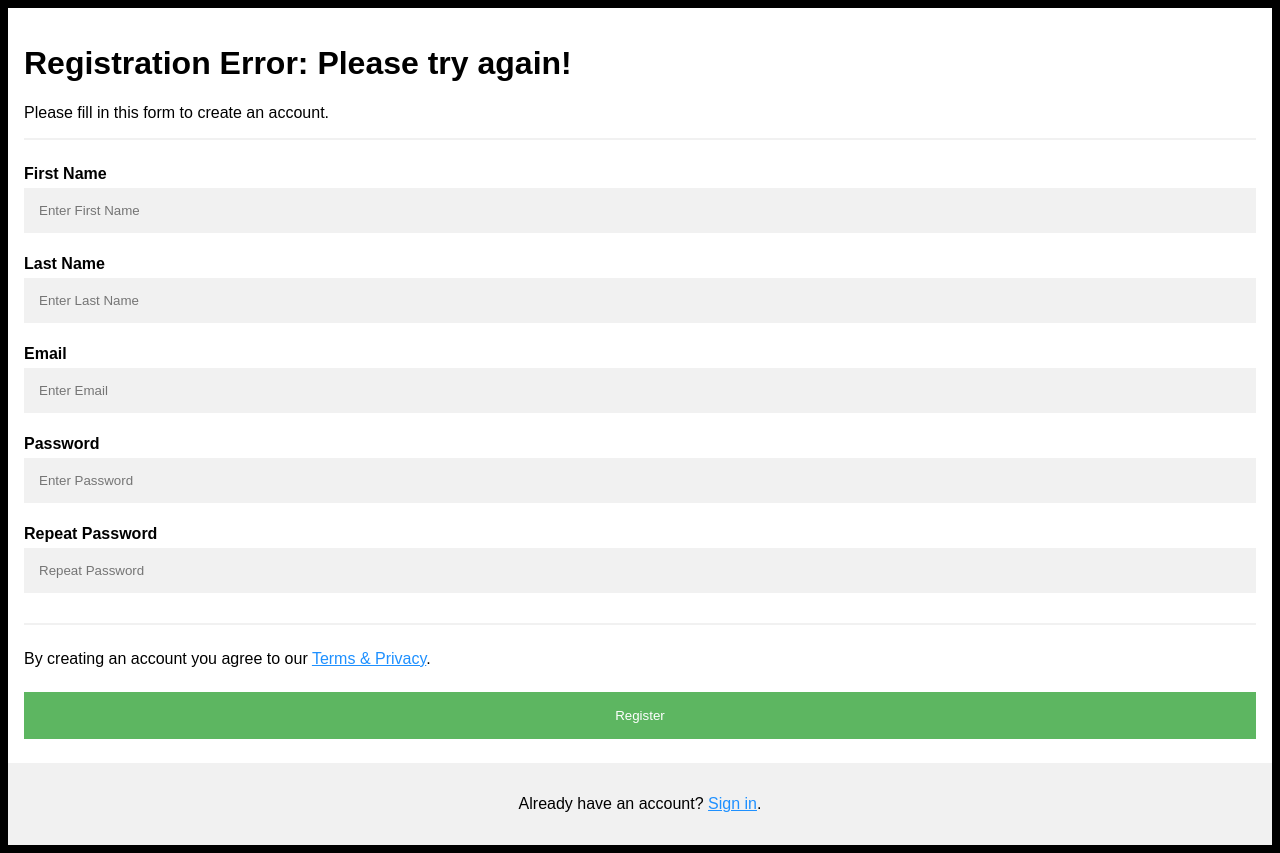
After one commit to jsmalls128/Web-dev-project, a Django app: template frisbee/templates/register_error.html in a window 1280 px wide. The commit adds this page. Run offline with Django 3.2, Linux system fonts and the light colour scheme; the template is opened without the code that fills it, so the values that code supplies are empty.

```diff
--- a/finalproject/settings.py
+++ b/finalproject/settings.py
@@ -28,6 +28,11 @@ DEBUG = True
 
 ALLOWED_HOSTS = ['172.19.50.159','172.19.50.140']
 
+EMAIL_USE_TLS = True
+EMAIL_HOST = 'smtp.gmail.com'
+EMAIL_HOST_USER = 'ultimatefrisbee@gmail.com'
+EMAIL_HOST_PASSWORD = 'Frisbeeisthebestsport'
+EMAIL_PORT = 587
 
 # Application definition
 
--- a/frisbee/forms.py
+++ b/frisbee/forms.py
@@ -25,3 +25,6 @@ class ProfileForm(forms.Form):
    email = forms.EmailField(max_length = 30)
    psw = forms.CharField(widget = forms.PasswordInput())
    pswrepeat = forms.CharField(widget = forms.PasswordInput())
+
+class TeamForm(forms.Form):
+   name = forms.CharField(max_length = 30)
--- /dev/null
+++ b/frisbee/templates/register_error.html
@@ -0,0 +1,104 @@
+<!DOCTYPE html>
+<html>
+<head>
+<meta name="viewport" content="width=device-width, initial-scale=1">
+<style>
+body {
+    font-family: Arial, Helvetica, sans-serif;
+    background-color: black;
+}
+
+* {
+    box-sizing: border-box;
+}
+
+/* Add padding to containers */
+.container {
+    padding: 16px;
+    background-color: white;
+}
+
+/* Full-width input fields */
+input[type=text], input[type=password] {
+    width: 100%;
+    padding: 15px;
+    margin: 5px 0 22px 0;
+    display: inline-block;
+    border: none;
+    background: #f1f1f1;
+}
+
+input[type=text]:focus, input[type=password]:focus {
+    background-color: #ddd;
+    outline: none;
+}
+
+/* Overwrite default styles of hr */
+hr {
+    border: 1px solid #f1f1f1;
+    margin-bottom: 25px;
+}
+
+/* Set a style for the submit button */
+.registerbtn {
+    background-color: #4CAF50;
+    color: white;
+    padding: 16px 20px;
+    margin: 8px 0;
+    border: none;
+    cursor: pointer;
+    width: 100%;
+    opacity: 0.9;
+}
+
+.registerbtn:hover {
+    opacity: 1;
+}
+
+/* Add a blue text color to links */
+a {
+    color: dodgerblue;
+}
+
+/* Set a grey background color and center the text of the "sign in" section */
+.signin {
+    background-color: #f1f1f1;
+    text-align: center;
+}
+</style>
+</head>
+<body>
+
+<form action="" method="POST"> {% csrf_token %}
+  <div class="container">
+    <h1>Registration Error: Please try again!</h1>
+    <p>Please fill in this form to create an account.</p>
+    <hr>
+
+    <label for="firstName"><b>First Name</b></label>
+    <input type="text" placeholder="Enter First Name" name="firstName" required>
+
+    <label for="lasttName"><b>Last Name</b></label>
+    <input type="text" placeholder="Enter Last Name" name="lastName" required>
+
+    <label for="email"><b>Email</b></label>
+    <input type="text" placeholder="Enter Email" name="email" required>
+
+    <label for="psw"><b>Password</b></label>
+    <input type="password" placeholder="Enter Password" name="psw" required>
+
+    <label for="psw-repeat"><b>Repeat Password</b></label>
+    <input type="password" placeholder="Repeat Password" name="pswrepeat" required>
+    <hr>
+    <p>By creating an account you agree to our <a href="#">Terms & Privacy</a>.</p>
+
+    <button type="submit" class="registerbtn">Register</button>
+  </div>
+
+  <div class="container signin">
+    <p>Already have an account? <a href="../login">Sign in</a>.</p>
+  </div>
+</form>
+
+</body>
+</html>
--- a/frisbee/urls.py
+++ b/frisbee/urls.py
@@ -8,4 +8,5 @@ urlpatterns = [
     path('logout/', views.logout, name='logout'),
     path('register/', views.register, name='register'),
     path('profile/', views.profile, name='profile'),
+    path('profile/team', views.createTeam, name='createTeam'),
 ]
```
Also changed, not shown: frisbee/models.py (+12 -10 lines), frisbee/templates/profile.html (+33 -60 lines), frisbee/tokens.py (added, +9 -0 lines), frisbee/views.py (+28 -4 lines), frisbee/migrations/0003_user_team.py (added).
